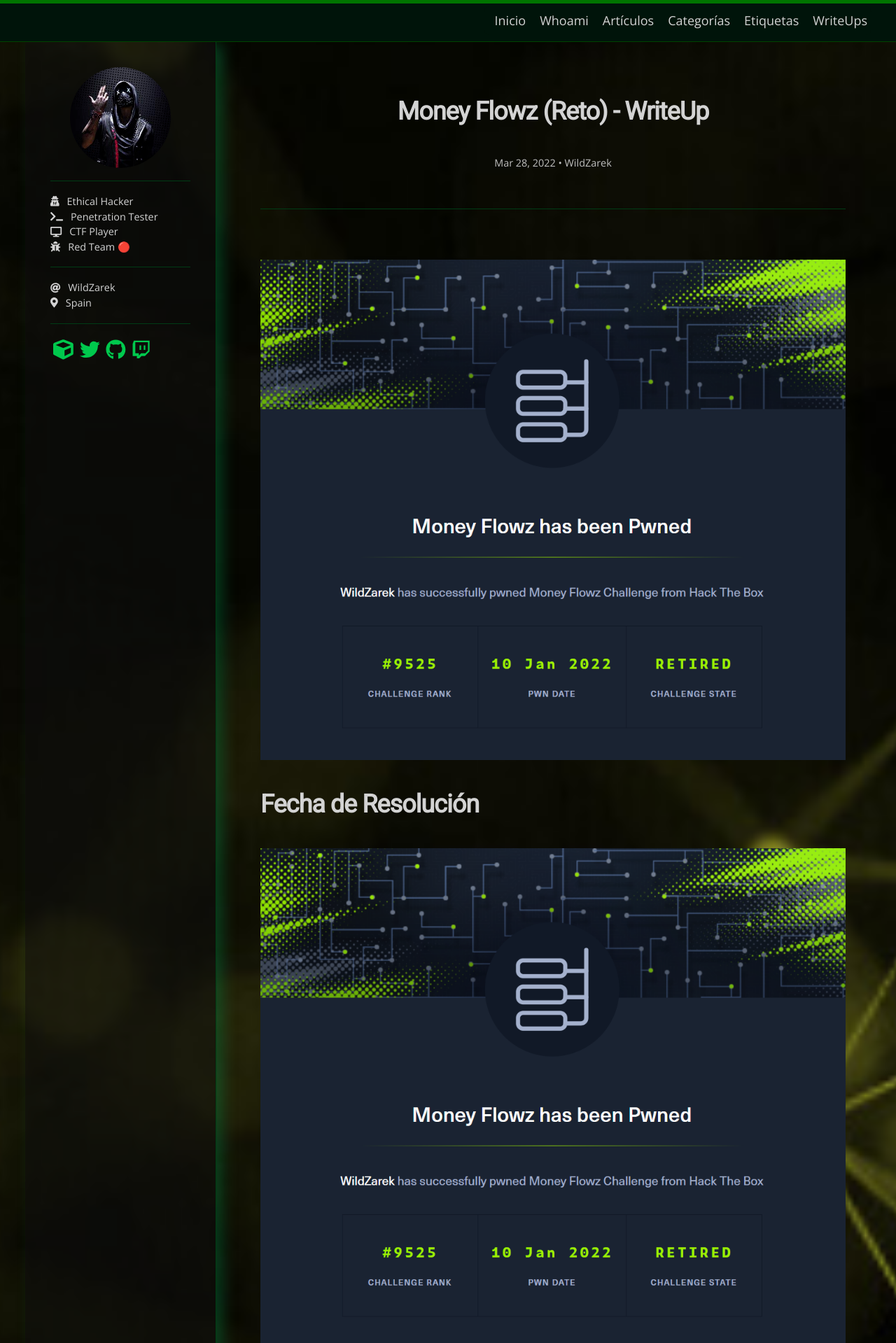
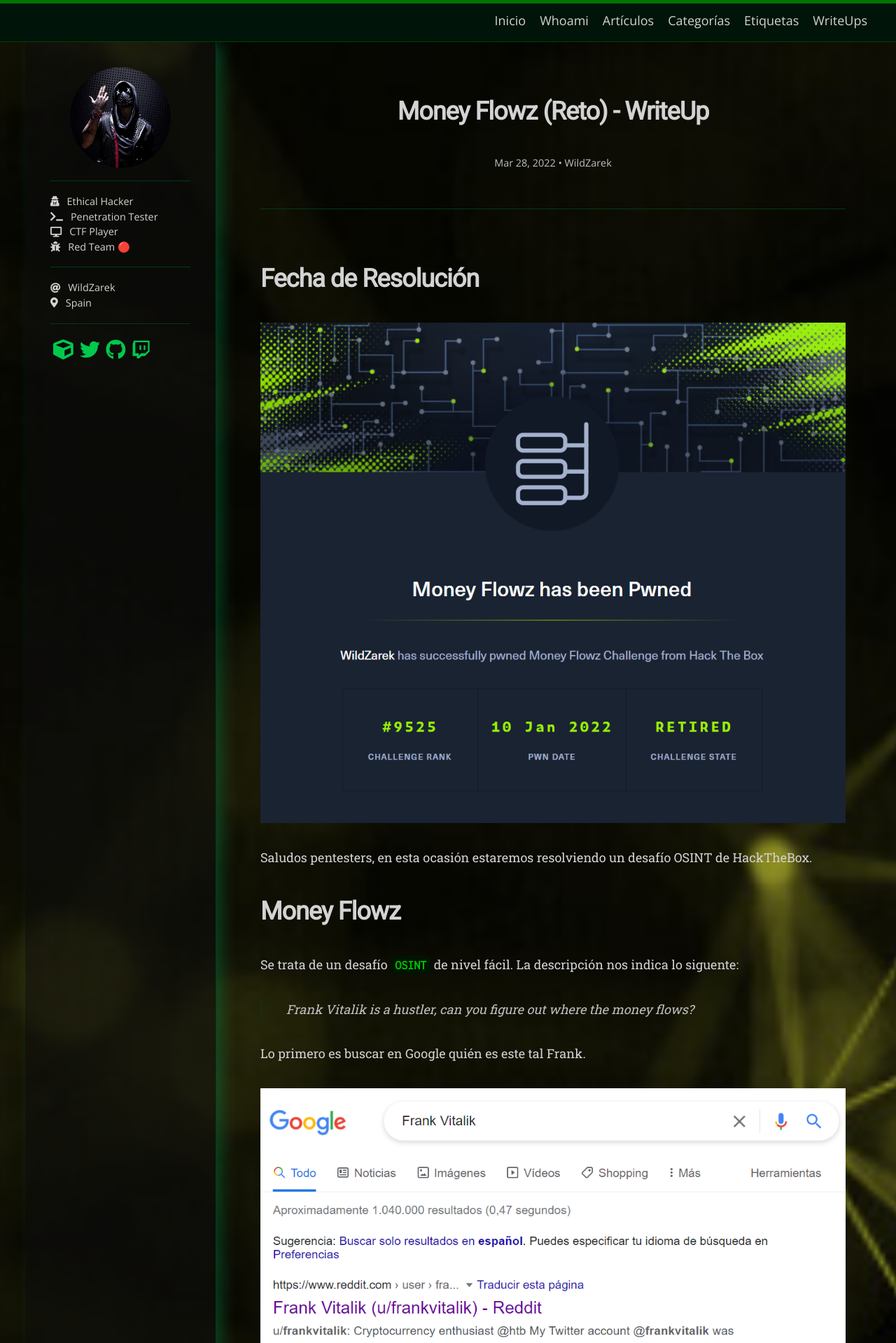
Before and after one commit to WildZarek/wildzarek.github.io, a Jekyll site: the page built from _posts/2022-03-28-chl-moneyflowz-htb.md, in a window 1280 px wide. Shown: the top 1919 px of the page at 70% size. Built offline with Jekyll 4.4.1, drawn with Linux system fonts in a browser that asks for light colours; nearby versions of some CDN libraries; some web fonts are replaced; some of the changed text lies outside the part shown.

Commit message:
HTB MoneyFlowz Challenge WriteUp

```diff
--- a/_posts/2022-03-28-chl-moneyflowz-htb.md
+++ b/_posts/2022-03-28-chl-moneyflowz-htb.md
@@ -13,8 +13,6 @@
 categories: [HackTheBox, Challenges, OSINT]
 tags: [Ethereum]
 ---
-
-<p align="center"><img src="/assets/images/hackthebox/challenges/osint/moneyflowz/pwned_date.png"></p>
 
 # Fecha de Resolución
 
```
